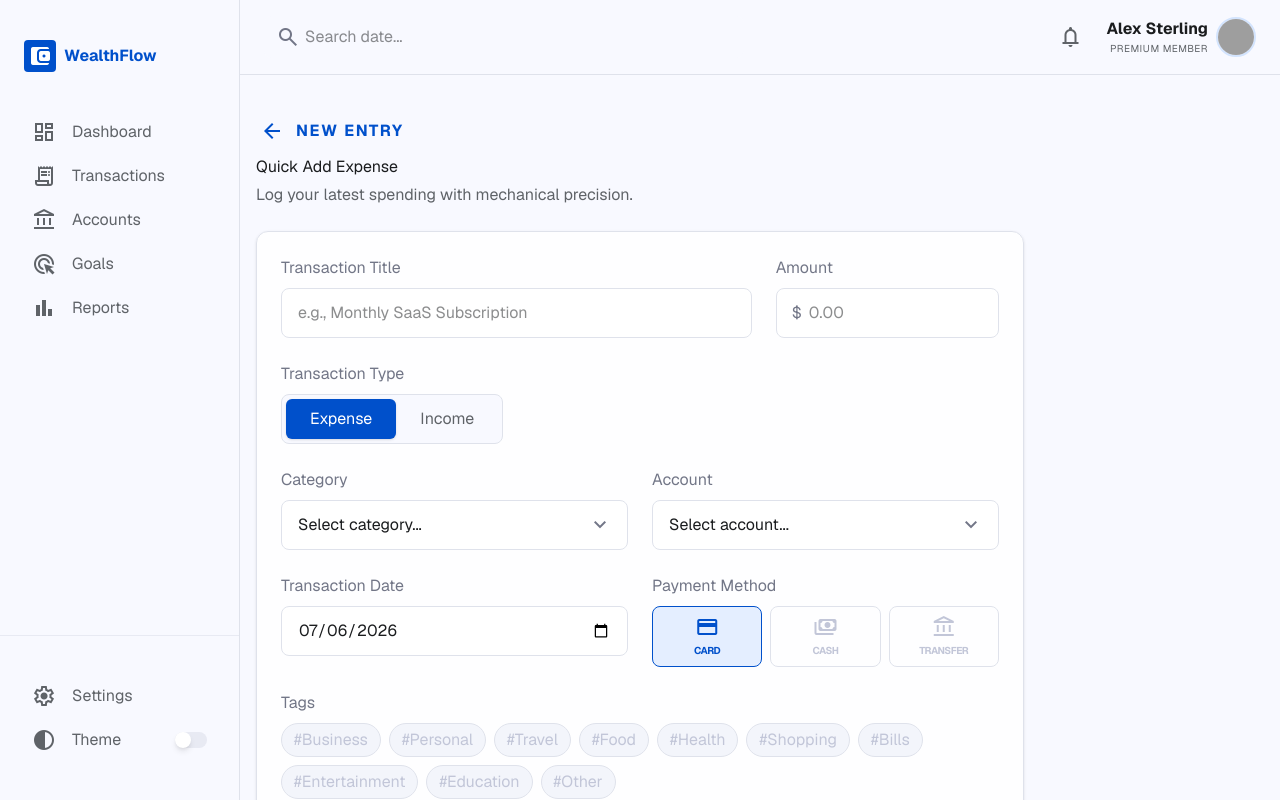
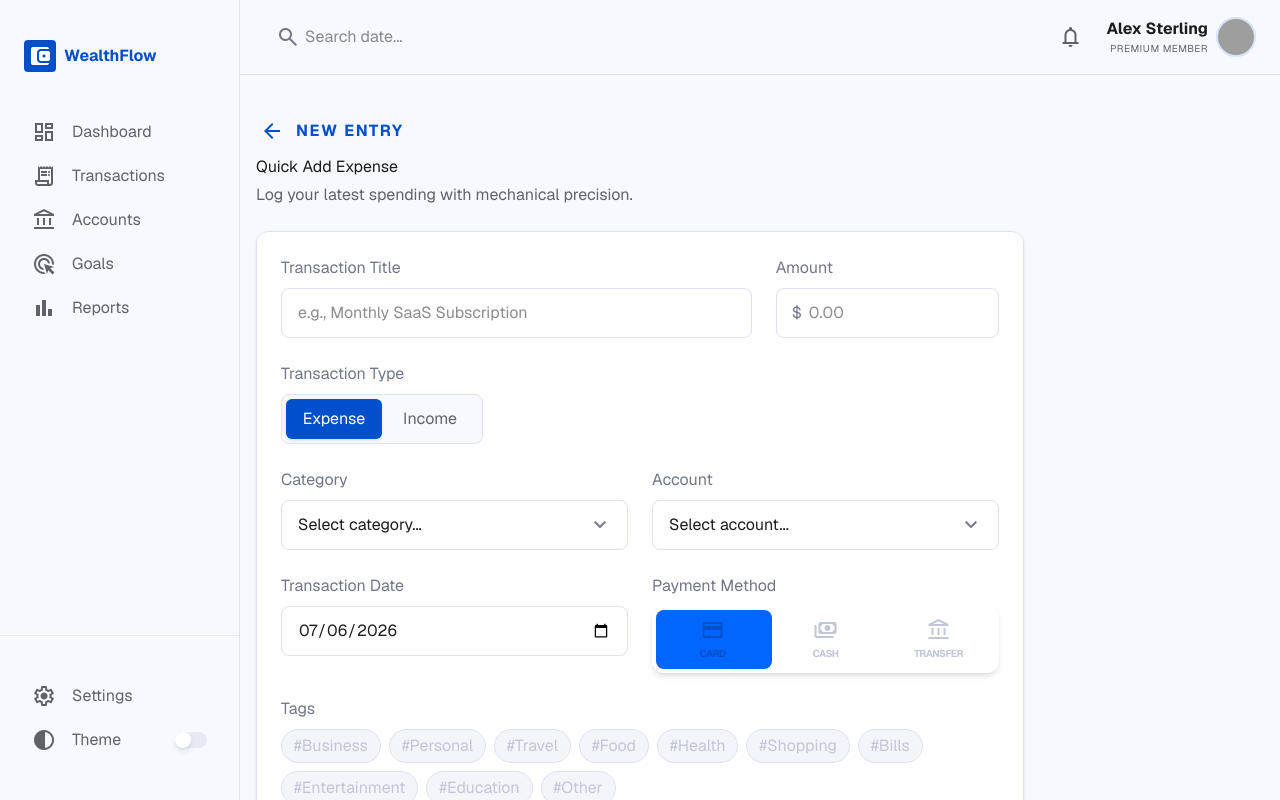
Before and after one commit to daanish05/Personal-Finance-Tracker, a Next.js app: page /Quickadd in a window 1280 px wide. Shown: the top 800 px of the page. Built offline with nearby package versions, Linux system fonts and the light colour scheme; grey boxes are pictures that could not be loaded; a web font is replaced by a local one.

Commit message:
Glider In Quick Add

```diff
--- a/app/Quickadd/page.jsx
+++ b/app/Quickadd/page.jsx
@@ -261,7 +261,39 @@ export default function Quickadd() {
                   <label className="block font-label-md text-label-md text-outline">
                     Transaction Type
                   </label>
-                  <div className="inline-flex p-1 bg-surface-container-low border border-outline-variant rounded-lg w-fit">
+                  <div className="relative inline-flex p-1 bg-surface-container-low border border-outline-variant rounded-lg w-fit">
+                    {/* Glider */}
+                    <div
+                      className={`absolute top-1 left-1 h-[calc(100%-0.5rem)] w-24 rounded-md bg-primary shadow-sm transition-transform duration-300 ease-out ${
+                        type === "expense"
+                          ? "translate-x-0"
+                          : "translate-x-full"
+                      }`}/>
+                    <button
+                      type="button"
+                      onClick={() => setType("expense")}
+                      className={`relative z-10 w-24 py-2 rounded-md font-label-md text-label-md transition-colors duration-300 ${
+                        type === "expense"
+                          ? "text-on-primary"
+                          : "text-on-surface-variant"
+                      }`}
+                    >
+                      Expense
+                    </button>
+
+                    <button
+                      type="button"
+                      onClick={() => setType("income")}
+                      className={`relative z-10 w-24 py-2 rounded-md font-label-md text-label-md transition-colors duration-300 ${
+                        type === "income"
+                          ? "text-on-primary"
+                          : "text-on-surface-variant"
+                      }`}
+                    >
+                      Income
+                    </button>
+                  </div>
+                  {/* <div className="inline-flex p-1 bg-surface-container-low border border-outline-variant rounded-lg w-fit">
                     <button
                       className={`px-lg py-2 rounded-md font-label-md text-label-md transition-all ${type === "expense" ? "bg-primary text-on-primary shadow-sm" : "text-on-surface-variant hover:bg-surface-variant"}`}
                       onClick={() => setType("expense")}
@@ -276,7 +308,7 @@ export default function Quickadd() {
                     >
                       Income
                     </button>
-                  </div>
+                  </div> */}
                 </div>
                 {/* Category & Account Row */}
                 <div className="grid grid-cols-1 md:grid-cols-2 gap-lg">
@@ -383,7 +415,70 @@ export default function Quickadd() {
                     <label className="block font-label-md text-label-md text-outline mb-sm">
                       Payment Method
                     </label>
-                    <div className="flex gap-sm">
+                    <div className="relative flex bg-white p-1 rounded-xl shadow-md">
+                      {/* Glider */}
+                      <div
+                        className={`absolute top-1 bottom-1 w-1/3 rounded-lg bg-primary-container transition-transform duration-300 ease-out ${
+                          paymentMethod === "card"
+                            ? "translate-x-0"
+                            : paymentMethod === "cash"
+                              ? "translate-x-full"
+                              : "translate-x-[192%]"
+                        }`}
+                      />
+
+                      <button
+                        type="button"
+                        onClick={() => setPaymentMethod("card")}
+                        className={`relative z-10 flex-1 flex flex-col items-center justify-center py-2 transition-colors duration-300 ${
+                          paymentMethod === "card"
+                            ? "text-primary"
+                            : "text-outline-variant hover:text-on-surface"
+                        }`}
+                      >
+                        <span className="material-symbols-outlined mb-1">
+                          credit_card
+                        </span>
+                        <span className="text-[10px] uppercase font-bold tracking-tighter">
+                          Card
+                        </span>
+                      </button>
+
+                      <button
+                        type="button"
+                        onClick={() => setPaymentMethod("cash")}
+                        className={`relative z-10 flex-1 flex flex-col items-center justify-center py-2 transition-colors duration-300 ${
+                          paymentMethod === "cash"
+                            ? "text-primary"
+                            : "text-outline-variant hover:text-on-surface"
+                        }`}
+                      >
+                        <span className="material-symbols-outlined mb-1">
+                          payments
+                        </span>
+                        <span className="text-[10px] uppercase font-bold tracking-tighter">
+                          Cash
+                        </span>
+                      </button>
+
+                      <button
+                        type="button"
+                        onClick={() => setPaymentMethod("transfer")}
+                        className={`relative z-10 flex-1 flex flex-col items-center justify-center py-2 transition-colors duration-300 ${
+                          paymentMethod === "transfer"
+                            ? "text-primary"
+                            : "text-outline-variant hover:text-on-surface"
+                        }`}
+                      >
+                        <span className="material-symbols-outlined mb-1">
+                          account_balance
+                        </span>
+                        <span className="text-[10px] uppercase font-bold tracking-tighter">
+                          Transfer
+                        </span>
+                      </button>
+                    </div>
+                    {/* <div className="flex gap-sm">
                       <button
                         className={`flex-1 flex flex-col items-center justify-center p-2 rounded-lg transition-all ${paymentMethod === "card" ? "border border-primary bg-primary-container/10 text-primary" : "border border-outline-variant text-outline-variant hover:border-outline hover:text-on-surface"}`}
                         onClick={() => setPaymentMethod("card")}
@@ -420,7 +515,7 @@ export default function Quickadd() {
                           Transfer
                         </span>
                       </button>
-                    </div>
+                    </div> */}
                   </div>
                 </div>
                 {/* Tags & Multi-select */}
```
